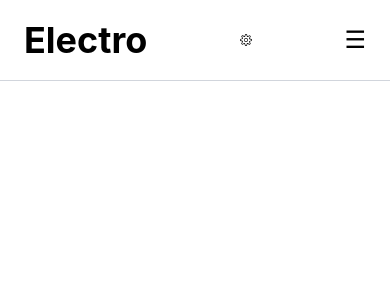
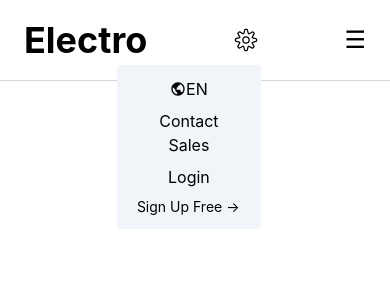
Before and after one commit to SundarAbbas/Electro-React-Website, a React (Vite) app: page / in a window 390 px wide. Both pictures are taken after a click on the button 245 px from the left and 40 px from the top of the page. Shown: the top 300 px of the page. Built offline with nearby package versions, Linux system fonts and the light colour scheme.

Commit message:
Settings Icon Issue Solved

```diff
--- a/src/Components/Navbar.jsx
+++ b/src/Components/Navbar.jsx
@@ -1,14 +1,24 @@
-import React, { useState } from "react";
+import React, { useEffect, useRef, useState } from "react";
 import { Link, NavLink } from "react-router-dom";
-import {
-  BiArrowBack,
-  BiChevronDown,
-  BiWorld,
-} from "react-icons/bi";
+import { BiArrowBack, BiChevronDown, BiWorld } from "react-icons/bi";
 import { CiSettings } from "react-icons/ci";
 
 const Navbar = () => {
   const [visible, setVisible] = useState(false);
+  const [settingsOpen, setSettingsOpen] = useState(false);
+  const dropdownRef = useRef(null);
+
+  useEffect(() => {
+    function handleClickOutside(event) {
+      if (dropdownRef.current && !dropdownRef.current.contains(event.target)) {
+        setSettingsOpen(false);
+      }
+    }
+    document.addEventListener("mousedown", handleClickOutside);
+    return () => {
+      document.removeEventListener("mousedown", handleClickOutside);
+    };
+  }, []);
   return (
     <div className="flex justify-between items-center py-5 px-6  border-b border-gray-300">
       <div className="flex justify-center items-center gap-6">
@@ -141,9 +151,14 @@ const Navbar = () => {
       </div>
 
       {/* Settings Icon */}
-      <button className="group flex relative   lg:hidden sm:flex">
-        <CiSettings />{" "}
-        <div className="group-hover:block hidden  absolute pt-5 dropdown-menu right-0 ">
+      <button
+        ref={dropdownRef}
+          onClick={() => setSettingsOpen(!settingsOpen)}
+          className=" flex relative   lg:hidden sm:flex"
+        >
+          <CiSettings className="text-3xl" />{" "}
+          {settingsOpen && (
+            <div className="  absolute mt-10 dropdown-menu right-0 ">
               <div className="flex flex-col gap-2 w-36 rounded justify-center bg-slate-100 px-5 py-3">
                 <p className="flex items-center mx-auto  transition-all hover:scale-110">
                   {" "}
@@ -156,8 +171,8 @@ const Navbar = () => {
                 </button>
               </div>
             </div>
+          )}
         </button>
-
       {/* Menu Icon */}
       <button
         className="md:hidden text-2xl"
```
Lines whose indentation alone changed are shown as unchanged.
